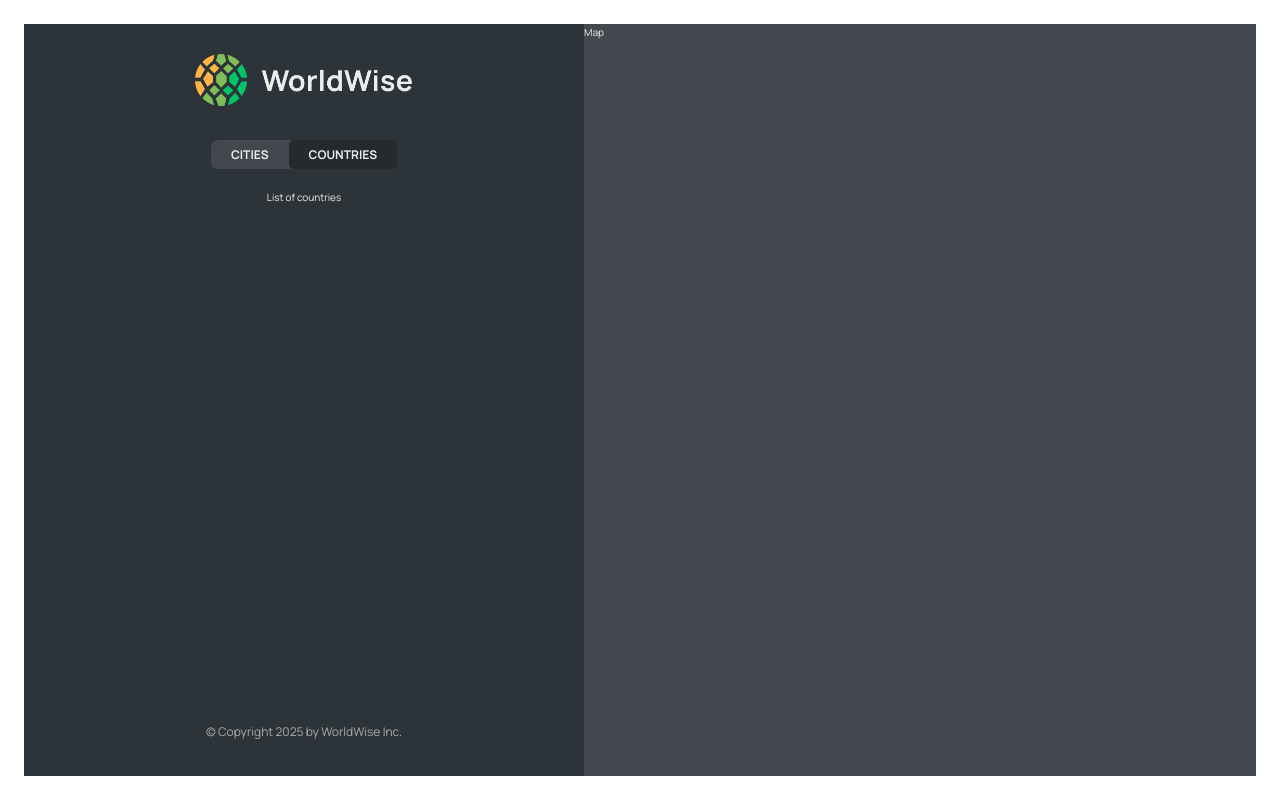
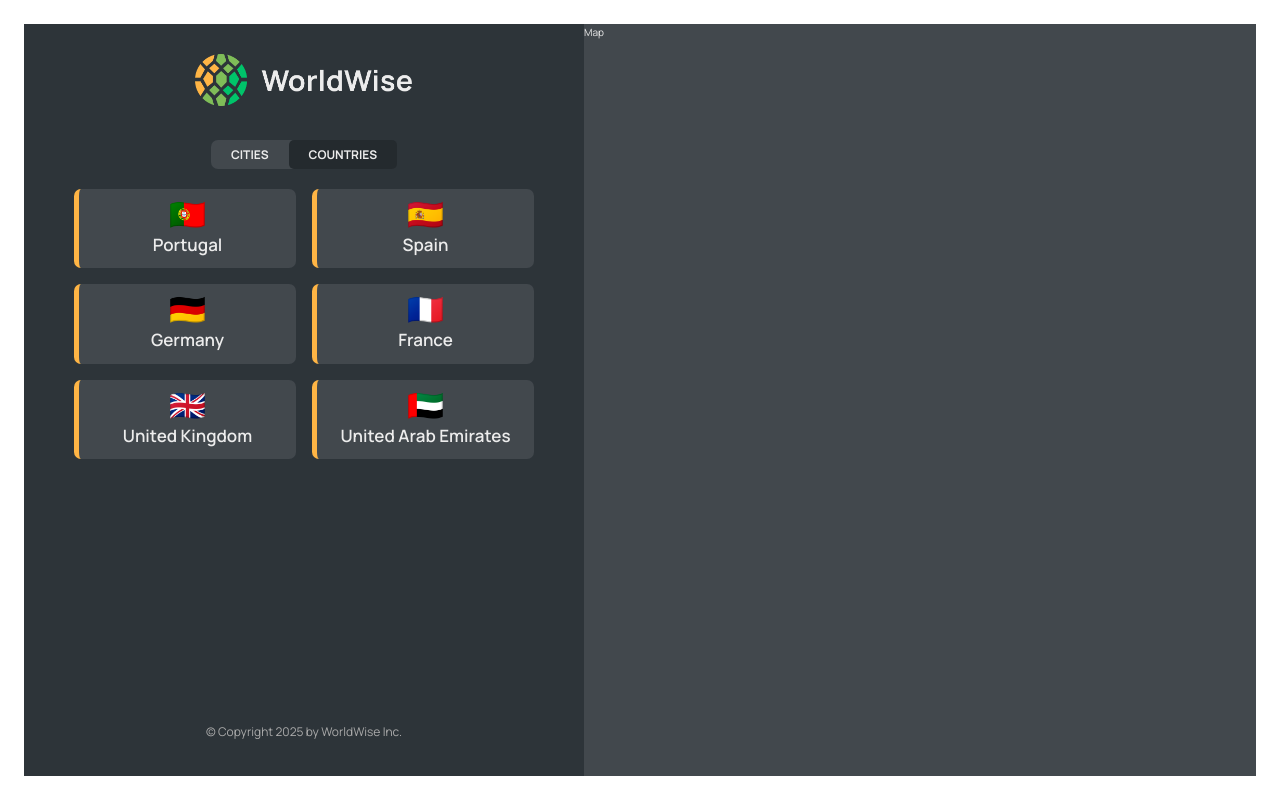
Before and after one commit to smartcode54/worldWise, a React app: page /app/countries in a window 1280 px wide. Built offline with nearby package versions, Linux system fonts and the light colour scheme; data requests are answered from the project's data file; the HTML template or start-up script is replaced by a standard one.

Commit message:
feat: add countryList and adjust some style

```diff
--- a/data/cities.json
+++ b/data/cities.json
@@ -35,6 +35,54 @@
         "lng": 13.376933665713324
       },
       "id": 98443197
+    },
+    {
+      "cityName": "Paris",
+      "country": "France",
+      "emoji": "🇫🇷",
+      "date": "2027-03-15T11:34:22.987Z",
+      "notes": "Beautiful city",
+      "position": {
+        "lat": 48.856614,
+        "lng": 2.3522219
+      },
+      "id": 7546321
+    },
+    {
+      "cityName": "London",
+      "country": "United Kingdom",
+      "emoji": "🇬🇧",
+      "date": "2027-01-10T09:24:11.863Z",
+      "notes": "Beautiful city",
+      "position": {
+        "lat": 51.5073219,
+        "lng": -0.1276474
+      },
+      "id": 789456123
+    },
+    {
+      "cityName": "Manchester",
+      "country": "United Kingdom",
+      "emoji": "🇬🇧",
+      "date": "2027-01-10T09:24:11.863Z",
+      "notes": "Beautiful city",
+      "position": {
+        "lat": 53.480831,
+        "lng": -2.237430
+      },
+      "id": 789456124
+    },
+    {
+      "cityName": "Dubai",
+      "country": "United Arab Emirates",
+      "emoji": "🇦🇪",
+      "date": "2027-01-10T09:24:11.863Z",
+      "notes": "Beautiful city",
+      "position": {
+        "lat": 25.276987,
+        "lng": 55.296233
+      },
+      "id": 789456125
     }
   ]
 }
--- a/src/App.jsx
+++ b/src/App.jsx
@@ -7,6 +7,7 @@ import AppLayout from './pages/AppLayout';
 import PageNotFound from './pages/PageNotFound';
 import Login from './pages/Login';
 import CityList from './components/CityList';
+import CountryList from './components/CountryList';
 
 const DATABASE_URL = 'http://localhost:8000';
 
@@ -46,7 +47,7 @@ function App() {
               {<CityList cities={cities} isLoading={isLoading} />} />
               <Route path="cities" element=
               {<CityList cities={cities} isLoading={isLoading} />} />
-          <Route path="countries" element={<p>List of countries</p>} />
+          <Route path="countries" element={<CountryList cities={cities} isLoading={isLoading} />} />
           <Route path="form" element={<p>Form</p>} />
         </Route>
         <Route path="/login" element={<Login />} />
--- /dev/null
+++ b/src/components/CountryList.jsx
@@ -0,0 +1,35 @@
+
+import styles from './CountryList.module.css';
+import Spinner from './Spinner';
+import CountryItem from './CountryItem';
+import Message from './Message';
+
+function CountryList({ cities = [], isLoading }) {
+  if (isLoading) return <Spinner />;
+
+  // ดึงประเทศที่ไม่ซ้ำจาก cities
+  const countries = cities.reduce((acc, city) => {
+    const existingCountry = acc.find(c => c.country === city.country);
+    if (!existingCountry) {
+      acc.push({
+        country: city.country,
+        emoji: city.emoji
+      });
+    }
+    return acc;
+  }, []);
+
+  if (countries.length === 0) {
+    return <Message message="No countries found. Add cities to see countries." />;
+  }
+
+  return (
+    <ul className={styles.countryList}>
+      {countries.map((country, index) => (
+        <CountryItem key={`${country.country}-${index}`} country={country} />
+      ))}
+    </ul>
+  );
+}
+
+export default CountryList;
--- a/src/components/CountryList.module.css
+++ b/src/components/CountryList.module.css
@@ -1,8 +1,9 @@
 .countryList {
   width: 100%;
-  height: 65vh;
+  height: auto;
+  max-height: 100%;
   list-style: none;
-  overflow-y: scroll;
+  overflow-y: auto;
   overflow-x: hidden;
 
   display: grid;
--- a/src/components/Sidebar.module.css
+++ b/src/components/Sidebar.module.css
@@ -2,11 +2,12 @@
   flex-basis: 56rem;
   background-color: var(--color-dark--1);
   padding: 3rem 5rem 3.5rem 5rem;
-
   display: flex;
   flex-direction: column;
   align-items: center;
-  height: calc(100vh - 4.8rem);
+  height: auto;
+  overflow-y: auto;
+  overflow-x: hidden;
 }
 
 .footer {
```
